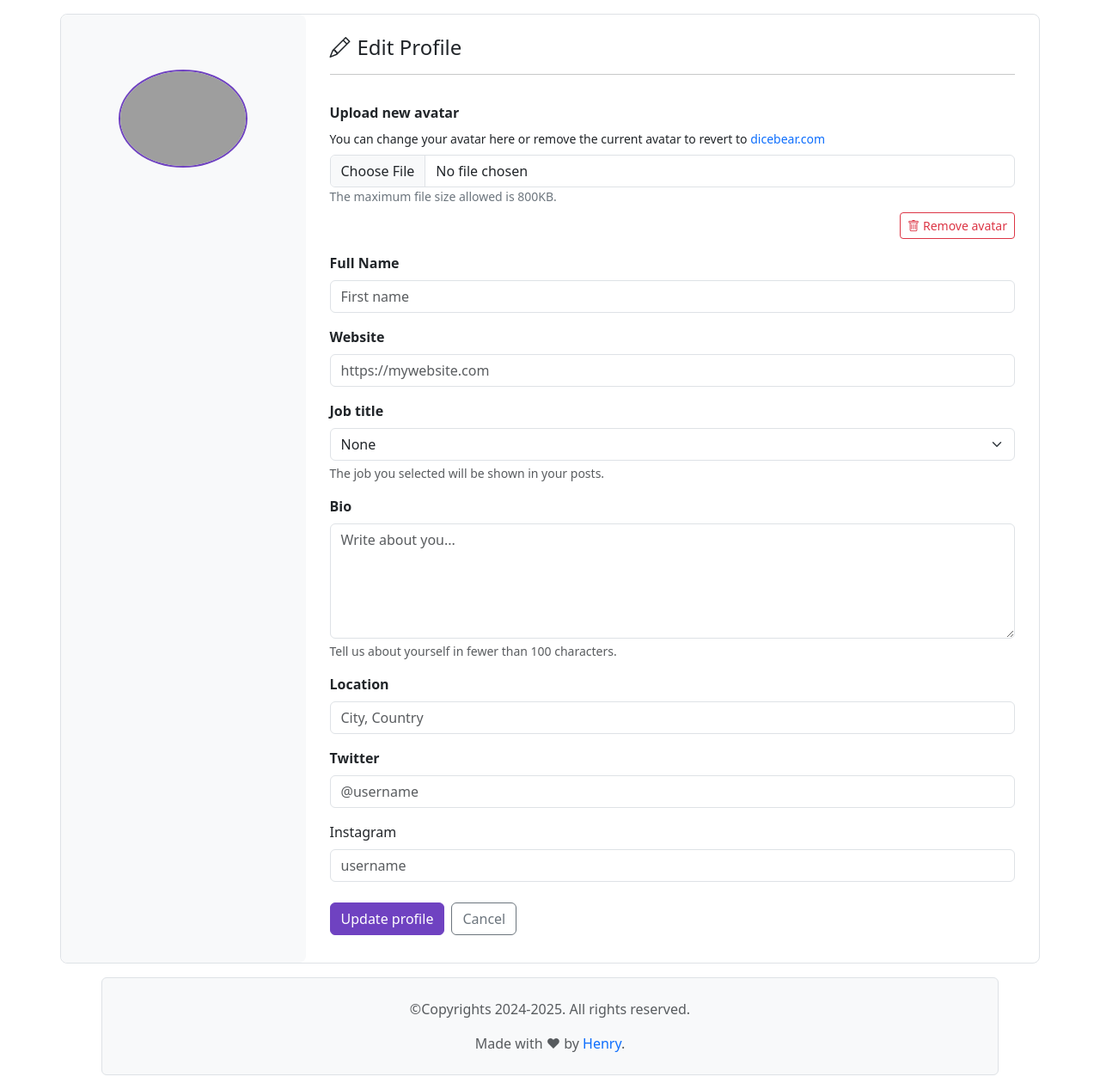
After one commit to henry-jacq/photogram-mongodb, a PHP site: template views/templates/user/edit.php in a window 1280 px wide. The commit adds this page. Shown: the whole page at 86% size. Run offline with PHP 8.4, Linux system fonts and the light colour scheme; the template is opened without the code that fills it, so the values that code supplies are empty; grey boxes are pictures that could not be loaded.

Commit message:
feat: edit profile page added

```diff
--- a/routes/web.php
+++ b/routes/web.php
@@ -16,6 +16,7 @@ return function (App $app) {
     $app->group('/', function (RouteCollectorProxy $group) {
         $group->get('home', [HomeController::class, 'home']);
         $group->get('discover', [HomeController::class, 'discover']);
+        $group->get('profile/edit', [ProfileController::class, 'edit']);
         $group->get('profile/{name}', [ProfileController::class, 'profile']);
     })->add(AuthoriseMiddleware::class);
 
--- /dev/null
+++ b/views/templates/user/edit.php
@@ -0,0 +1,72 @@
+<div class="px-md-5 my-3">
+    <div class="container rounded">
+        <div class="row border rounded-3">
+            <div class="col-lg-3 bg-body-tertiary rounded-3 py-5">
+                <div class="d-flex flex-column align-items-center text-center mt-3">
+                    <img class="rounded-circle border border-2 border-prime" width="150" src="https://api.dicebear.com/6.x/shapes/svg?seed=1">
+                    <span class="fs-5 fw-semibold mt-2"><?= $user['fullname'] ?></span>
+                    <span class="small mt-2"><?= $user['email'] ?></span>
+                </div>
+            </div>
+            <div class="col-lg-9 profile-body">
+                <div class="px-3 mt-4">
+                    <h4 class="fw-normal"><i class="fa-fw bi bi-pencil me-2"></i>Edit Profile</h4>
+                    <hr>
+                </div>
+                <form class="user-form-data p-3" method="POST" autocomplete="off">
+                    <div class="form-group mb-3">
+                        <label for="user-avatar" class="form-label fw-semibold">Upload new avatar</label>
+                        <p class="small mb-2">You can change your avatar here or remove the current avatar to revert to <a href="https://dicebear.com" class="text-decoration-none" target="_blank">dicebear.com</a></p>
+                        <input class="form-control" type="file" id="user-avatar" name="user_image">
+                        <div class="text-secondary small mb-2">The maximum file size allowed is 800KB.</div>
+                        <div class="d-flex justify-content-end mb-3">
+                            <button id="btnRemoveAvatar" class="btn btn-sm btn-outline-danger" type="button"><i class="bi bi-trash me-1"></i>Remove avatar</button>
+                        </div>
+                    </div>
+                    <div class="form-group mb-3">
+                        <label for="fname" class="form-label fw-semibold">Full Name</label>
+                        <input type="text" id="fname" class="form-control" name="fname" placeholder="First name" aria-label="First name" value="<?= $user['fullname']?>">
+                    </div>
+                    <div class="form-group mb-3">
+                        <label for="website" class="form-label fw-semibold">Website</label>
+                        <input id="website" class="form-control" type="text" name="website" placeholder="https://mywebsite.com">
+                    </div>
+                    <div class="form-group mb-3">
+                        <label for="job" class="form-label fw-semibold">Job title</label>
+                        <select id="job" class="form-select" name="job" aria-label="Default select example">
+                            <option selected="">None</option>
+                            <option>App Developer</option>
+                            <option>Content Creator</option>
+                            <option>Photographer</option>
+                            <option>Software Engineer</option>
+                            <option>Student</option>
+                            <option>UI/UX Designer</option>
+                        </select>
+                        <p class="form-text mb-0">The job you selected will be shown in your posts.</p>
+                    </div>
+                    <div class="form-group mb-3">
+                        <label for="bio" class="form-label fw-semibold">Bio</label>
+                        <textarea id="bio" class="form-control" rows="5" name="bio" placeholder="Write about you..." maxlength="100"></textarea>
+                        <p class="form-text mb-0">Tell us about yourself in fewer than 100 characters.</p>
+                    </div>
+                    <div class="form-group mb-3">
+                        <label for="location" class="form-label fw-semibold">Location</label>
+                        <input id="location" class="form-control" type="text" name="location" spellcheck="false" placeholder="City, Country">
+                    </div>
+                    <div class="form-group mb-3">
+                        <label for="twitter" class="form-label fw-semibold">Twitter</label>
+                        <input id="twitter" class="form-control" type="text" name="twitter" spellcheck="false" placeholder="@username">
+                    </div>
+                    <div class="form-group mb-4">
+                        <label for="instagram" class="form-label fw-medium">Instagram</label>
+                        <input id="instagram" class="form-control" type="text" name="instagram" spellcheck="false" placeholder="username">
+                    </div>
+                    <div class="d-flex justify-content-start gap-2">
+                        <button class="btn btn-prime btn-save-data" type="submit">Update profile</button>
+                        <a href="/" class="btn btn-outline-secondary">Cancel</a>
+                    </div>
+                </form>
+            </div>
+        </div>
+    </div>
+</div>
```
Also changed, not shown: app/Controller/ProfileController.php (+13 -4 lines).
